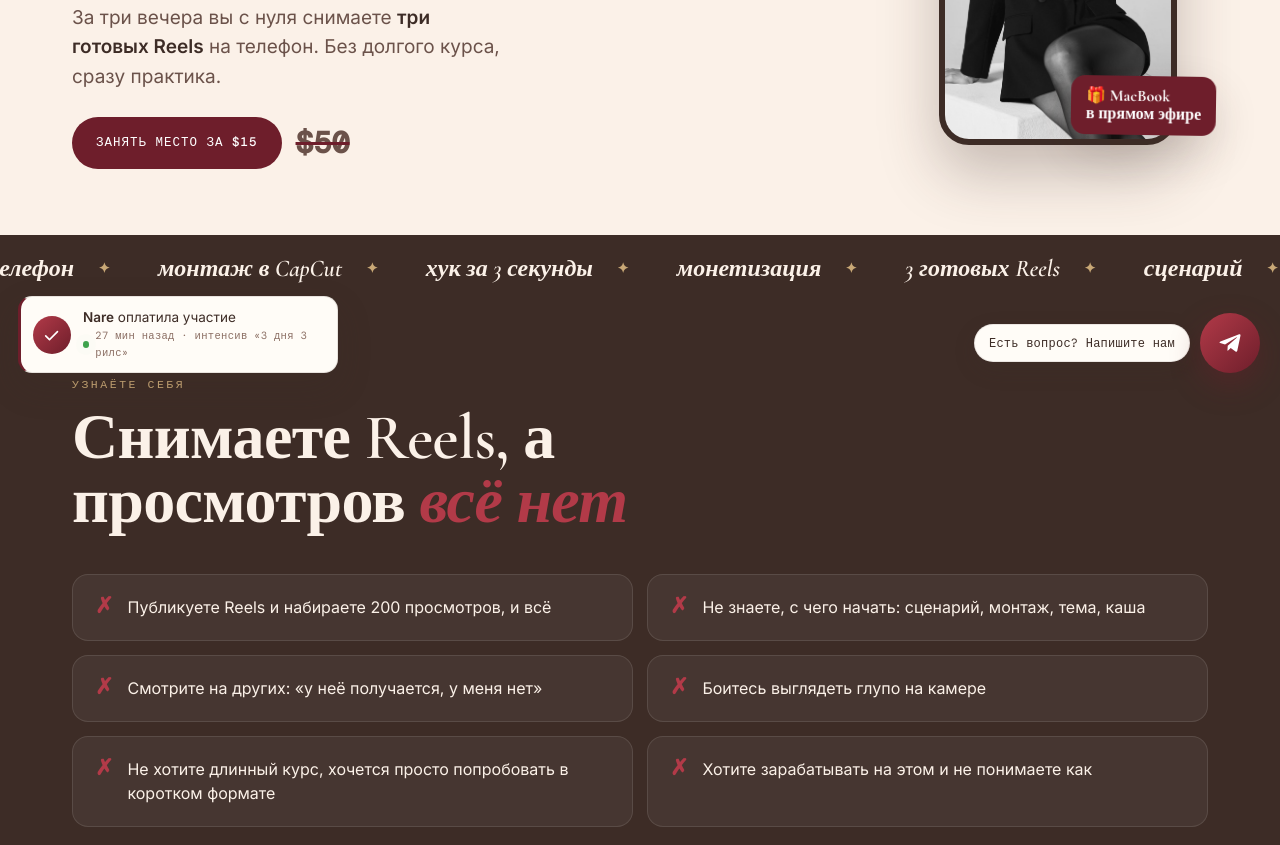
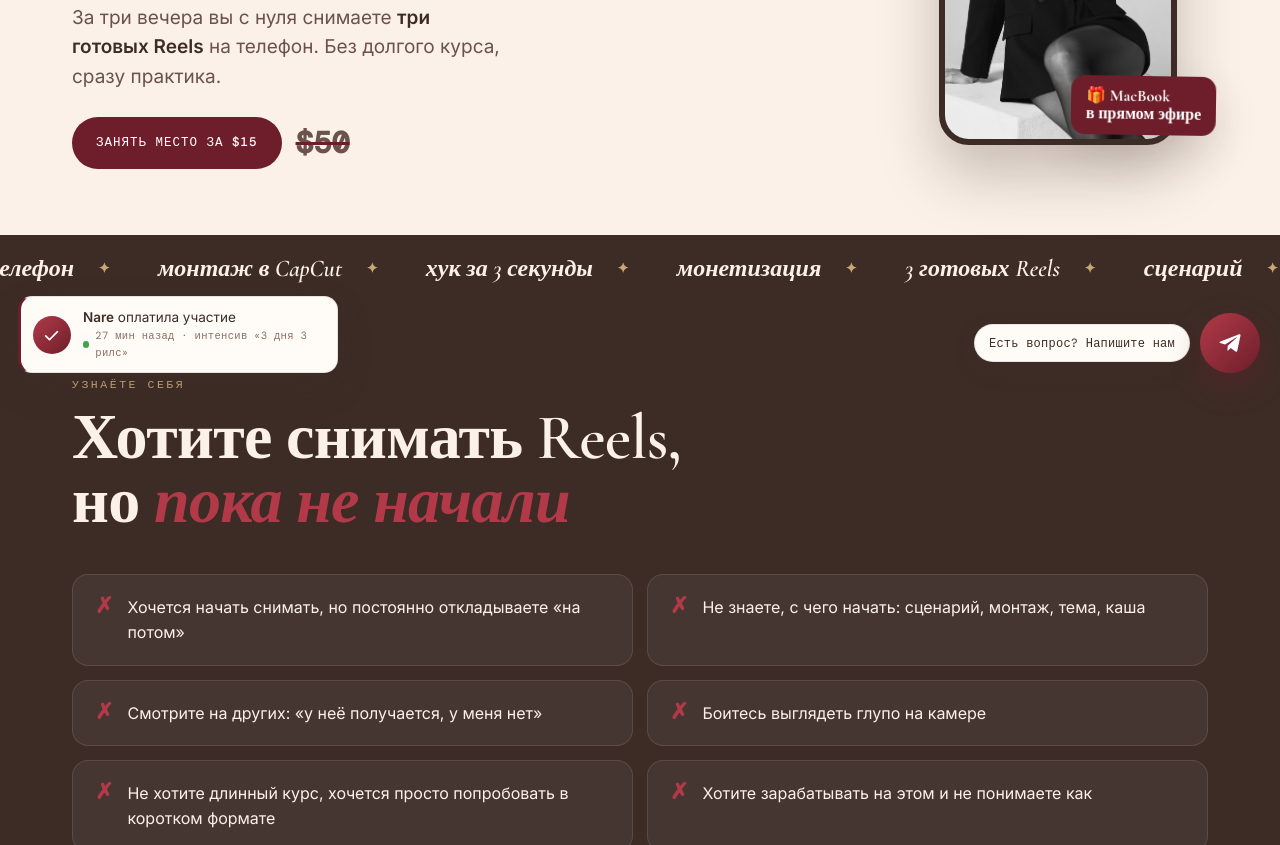
Before and after one commit to malenapocladovazabota-rgb/malenapocladova, a plain HTML site: page intensiv.html in a window 1280 px wide. Shown: the part 405-1250 px from the top of the page. Drawn offline with nearby package versions, Linux system fonts and the light colour scheme.

Commit message:
Update intensiv.html

```diff
--- a/intensiv.html
+++ b/intensiv.html
@@ -335,10 +335,10 @@ src="https://www.facebook.com/tr?id=1350449057220500&ev=PageView&noscript=1"
   <div class="wrap">
     <div class="sec-head rev">
       <div class="eyebrow">Узнаёте себя</div>
-      <h2>Снимаете Reels, а просмотров <em>всё нет</em></h2>
+      <h2>Хотите снимать Reels, но <em>пока не начали</em></h2>
     </div>
     <div class="pain-list">
-      <div class="pain-item rev"><span class="x">✗</span><span>Публикуете Reels и набираете 200 просмотров, и всё</span></div>
+      <div class="pain-item rev"><span class="x">✗</span><span>Хочется начать снимать, но постоянно откладываете «на потом»</span></div>
       <div class="pain-item rev"><span class="x">✗</span><span>Не знаете, с чего начать: сценарий, монтаж, тема, каша</span></div>
       <div class="pain-item rev"><span class="x">✗</span><span>Смотрите на других: «у неё получается, у меня нет»</span></div>
       <div class="pain-item rev"><span class="x">✗</span><span>Боитесь выглядеть глупо на камере</span></div>
```
